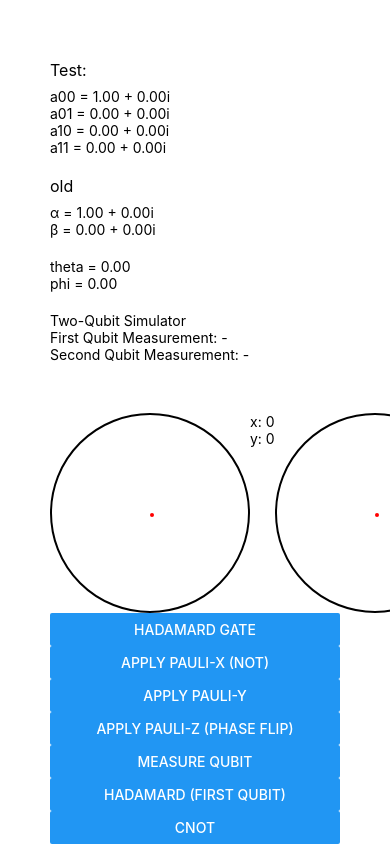
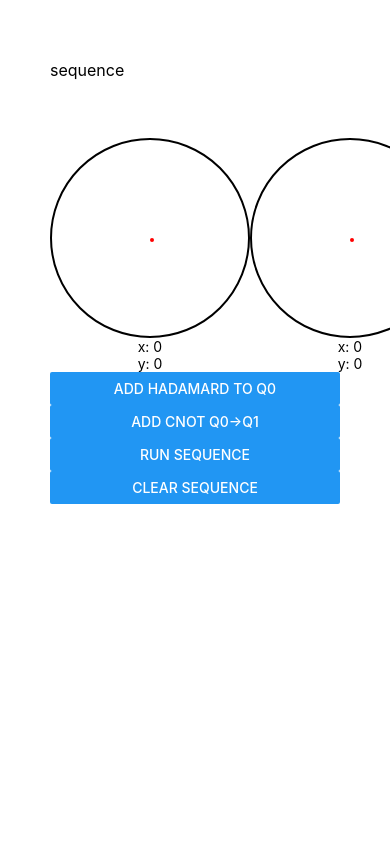
Before and after one commit to vishavjeet1999/QuantumLab, a React Native app: screen / in a window 390 px wide. Built offline with nearby package versions, Linux system fonts and the light colour scheme.

Commit message:
entangelment

```diff
--- a/App.tsx
+++ b/App.tsx
@@ -14,7 +14,8 @@ import {
   cnot,
   measureFirst,
   measureSecond,
-  getSingleQubitAnglesFromTwo
+  getSingleQubitAnglesFromTwo,
+  runSequence
 } from './src/qubit';
 
 const QubitVisualizer = ({ theta, phi }) => {
@@ -24,7 +25,7 @@ const QubitVisualizer = ({ theta, phi }) => {
   let y = radius * Math.sin(theta) * Math.sin(phi)
 
   return (
-    <>
+    <View style={{flexDirection:"column", justifyContent:"center", alignItems:"center"}}>
       <View
         style={{
           width: radius * 2,
@@ -53,7 +54,7 @@ const QubitVisualizer = ({ theta, phi }) => {
         <Text>x: {x}</Text>
         <Text>y: {y}</Text>
       </View>
-    </>
+    </View>
   )
 }
 
@@ -72,6 +73,8 @@ function App() {
   const [currentQubit, setCurrentQubit] = useState({ ...qubit });
   // const [angle, setAngle] = useState(0);
   // const [result, setResult] = useState(null);
+
+  const [sequence, setSequence] = useState([])
 
   const [state, setState] = useState({ ...twoQubit })
   const [result, setResult] = useState({
@@ -94,28 +97,35 @@ function App() {
 
   let { theta, phi } = getBolchAngle(currentQubit)
 
+
+
   return (
     <View style={{flex:1}}>
     <ScrollView style={{ padding: 50, flex:1 }}>
 
-      <View style={{ marginVertical: 10 }}>
+      {/* <View style={{ marginVertical: 10 }}>
         <Text style={{ fontSize: 16, marginBottom: 8 }}>Test:</Text>
         <Text>a00 = {state.a00.re.toFixed(2)} + {state.a00.im.toFixed(2)}i</Text>
         <Text>a01 = {state.a01.re.toFixed(2)} + {state.a01.im.toFixed(2)}i</Text>
         <Text>a10 = {state.a10.re.toFixed(2)} + {state.a10.im.toFixed(2)}i</Text>
         <Text>a11 = {state.a11.re.toFixed(2)} + {state.a11.im.toFixed(2)}i</Text>
-      </View>
+      </View> */}
 
-      <View style={{ marginVertical: 10 }}>
+      {/* <View style={{ marginVertical: 10 }}>
         <Text style={{ fontSize: 16, marginBottom: 8 }}>old</Text>
         <Text>α = {currentQubit.alpha.re.toFixed(2)} + {currentQubit.alpha.im.toFixed(2)}i</Text>
         <Text>β = {currentQubit.beta.re.toFixed(2)} + {currentQubit.beta.im.toFixed(2)}i</Text>
+      </View> */}
+
+      <View style={{ marginVertical: 10 }}>
+        <Text style={{ fontSize: 16, marginBottom: 8 }}>sequence</Text>
+        <Text>{sequence?.map(s=>s.type).join(",")}</Text>
       </View>
 
-      <View style={{ marginVertical: 10 }}>
+      {/* <View style={{ marginVertical: 10 }}>
         <Text>theta = {theta.toFixed(2)}</Text>
         <Text>phi = {phi.toFixed(2)}</Text>
-      </View>
+      </View> */}
 
       {/* <View style={{ marginVertical: 10 }}>
         <Text>Probability |0⟩ (Heads): {p0.toFixed(2)}</Text>
@@ -127,11 +137,11 @@ function App() {
         <Text>Measurement Result: {result !== null ? result : '-'}</Text>
       </View> */}
 
-      <View style={{ marginVertical: 10 }}>
+      {/* <View style={{ marginVertical: 10 }}>
         <Text>Two-Qubit Simulator</Text>
         <Text>First Qubit Measurement: {result.first !== null ? result.first : "-"}</Text>
         <Text>Second Qubit Measurement: {result.second !== null ? result.second : "-"}</Text>
-      </View>
+      </View> */}
 
       <View style={{ marginVertical: 20 }}>
 
@@ -144,46 +154,46 @@ function App() {
         {/* <Button title="Rotate 90°" onPress={() => applyRotation(10)} /> */}
         {/* <Button title="Rotate +10°" onPress={() => applyRotation(angle + 10)} /> */}
         {/* <Button title="Rotate -10°" onPress={() => applyRotation(angle - 10)} /> */}
-        <Button
+        {/* <Button
           title="Hadamard Gate"
           onPress={() => {
             const newQubit = { ...currentQubit };
             hadamard(newQubit);
             setCurrentQubit(newQubit);
           }}
-        />
-        <Button
+        /> */}
+        {/* <Button
           title="Apply Pauli-X (NOT)"
           onPress={() => {
             const newQubit = { ...currentQubit };
             paulix(newQubit);
             setCurrentQubit(newQubit);
           }}
-        />
-        <Button
+        /> */}
+        {/* <Button
           title="Apply Pauli-Y"
           onPress={() => {
             const newQubit = { ...currentQubit };
             pauliy(newQubit);
             setCurrentQubit(newQubit);
           }}
-        />
-        <Button
+        /> */}
+        {/* <Button
           title="Apply Pauli-Z (Phase Flip)"
           onPress={() => {
             const newQubit = { ...currentQubit };
             pauliz(newQubit);
             setCurrentQubit(newQubit);
           }}
-        />
-        <Button
+        /> */}
+        {/* <Button
           title="Measure Qubit"
           onPress={() => {
             const outcome = measure(currentQubit);
             setResult(outcome);
           }}
-        />
-        <Button
+        /> */}
+        {/* <Button
           title="Hadamard (First Qubit)"
           onPress={() => {
             let newState = { ...state };
@@ -201,8 +211,8 @@ function App() {
 
             setState(newState);
           }}
-        />
-        <Button
+        /> */}
+        {/* <Button
           title="CNOT"
           onPress={() => {
             const newState = { ...state };
@@ -225,6 +235,31 @@ function App() {
               second
             })
           }}
+        /> */}
+
+        <Button
+          title="Add Hadamard to Q0"
+          onPress={() => {
+            setSequence([...sequence, {type: "H", target:0}])
+          }}
+        />
+        <Button
+          title="Add CNOT Q0->Q1"
+          onPress={() => {
+            setSequence([...sequence, {type: "CNOT", control: 0, target:1}])
+          }}
+        />
+         <Button
+          title="Run Sequence"
+          onPress={() => {
+            setState(runSequence(state, sequence))
+          }}
+        />
+         <Button
+          title="Clear Sequence"
+          onPress={() => {
+            setSequence([])
+          }}
         />
         <View style={{height:100}}>
 
--- a/src/qubit.js
+++ b/src/qubit.js
@@ -288,3 +288,53 @@ export const getSingleQubitAnglesFromTwo = (state, qubitIndex) => {
 
     return { theta, phi }
 }
+
+export const runSequence = (state, sequence) => {
+    let newState = { ...state }
+
+    sequence.forEach(step => {
+        switch (step.type) {
+            case "H":
+                if (step.target === 0) {
+                    let res = hadamard({ alpha: newState.a00, beta: newState.a10 })
+                    newState = {
+                        ...newState,
+                        a00: res.alpha,
+                        a10: res.beta
+                    }
+                }
+                else {
+                    let res = hadamard({ alpha: newState.a01, beta: newState.a11 })
+                    newState = {
+                        ...newState,
+                        a00: res.alpha,
+                        a10: res.beta
+                    }
+                }
+                break;
+            case "X":
+                if (step.target === 0) {
+                    let res = paulix({ alpha: newState.a00, beta: newState.a10 })
+                    newState = {
+                        ...newState,
+                        a00: res.alpha,
+                        a10: res.beta
+                    }
+                }
+                else {
+                    let res = paulix({ alpha: newState.a01, beta: newState.a11 })
+                    newState = {
+                        ...newState,
+                        a00: res.alpha,
+                        a10: res.beta
+                    }
+                }
+                break;
+            case "CNOT":
+                cnot(newState)
+                break;
+        }
+    })
+
+    return newState
+}
```
